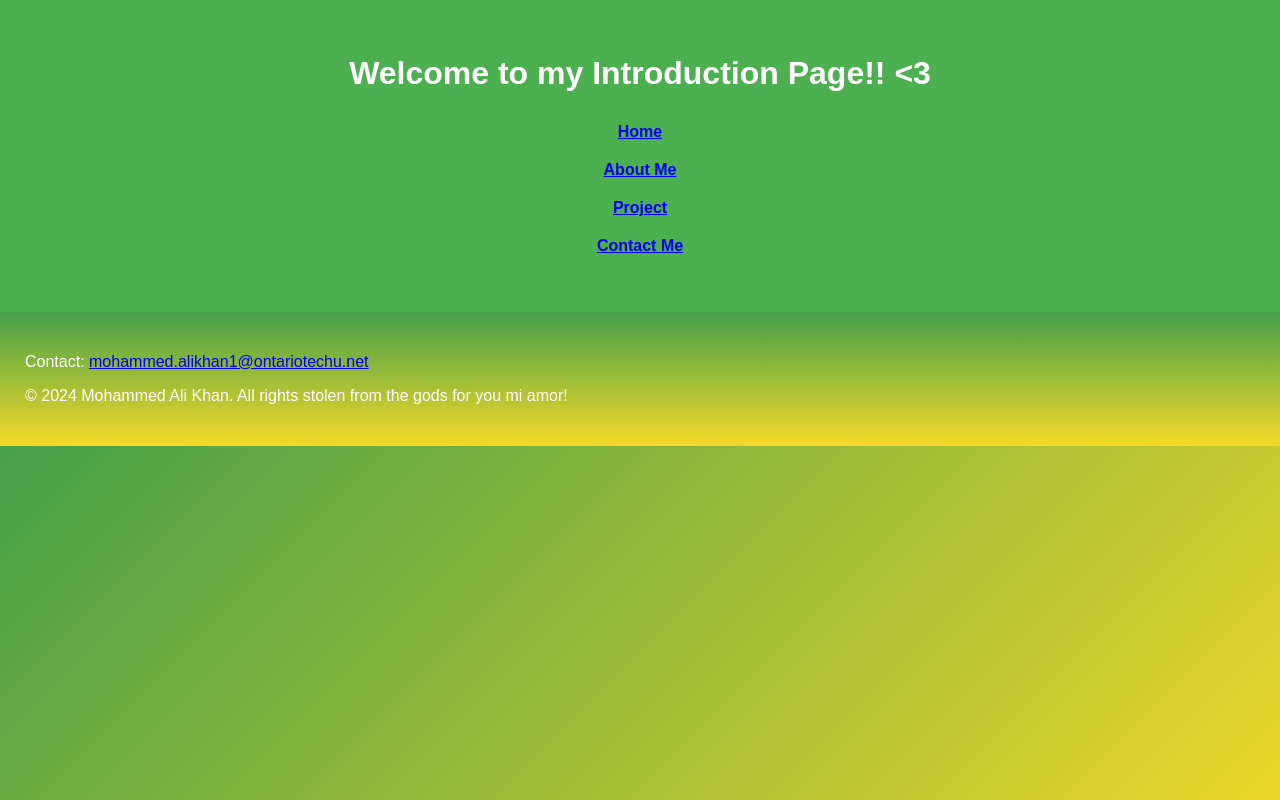
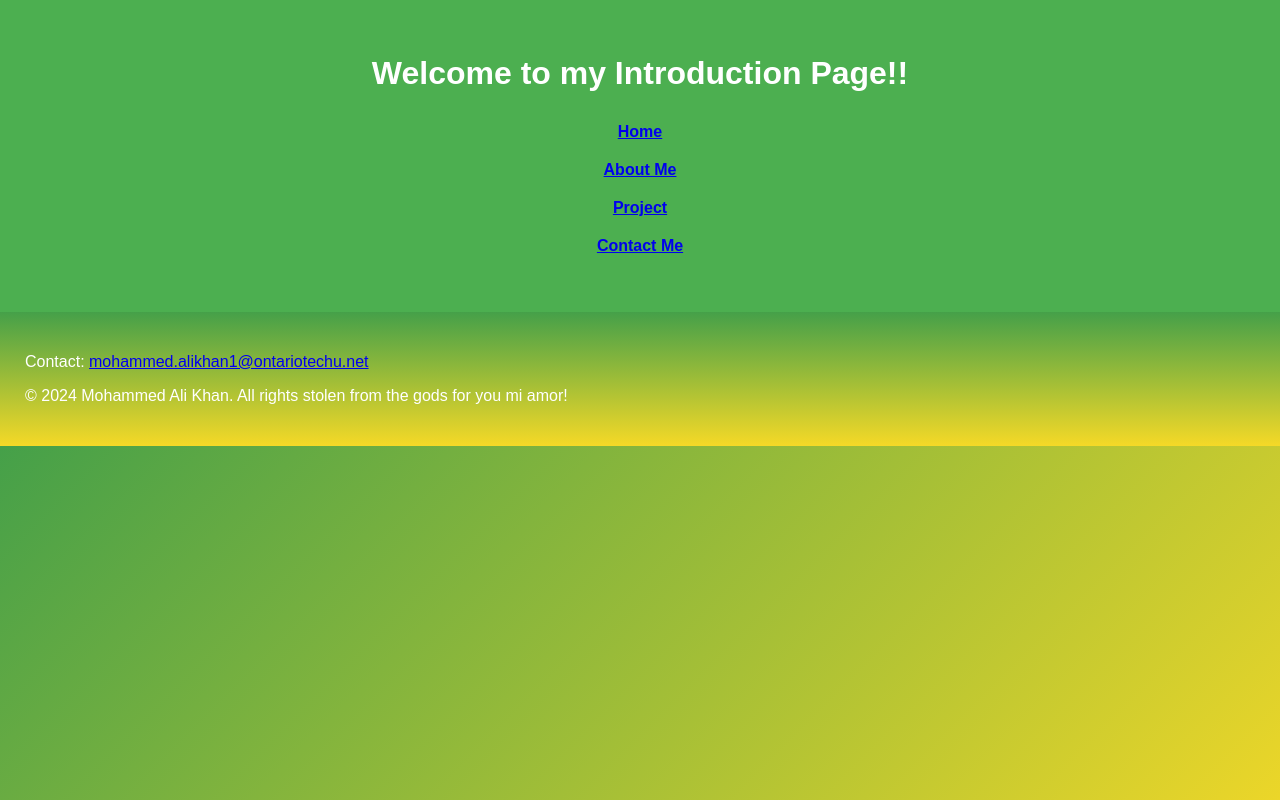
Before and after one commit to mohdkhan768/WebScript, a plain HTML site: page index.html in a window 1280 px wide. Drawn offline with Linux system fonts and the light colour scheme.

Commit message:
small mistake at line 18 fixed

```diff
--- a/index.html
+++ b/index.html
@@ -15,7 +15,7 @@
 <body>
     <div id="wrapper">
         <header>
-            <h1>Welcome to my Introduction Page!! <3</h1> <!-- Properly closed the h1 tag -->
+            <h1>Welcome to my Introduction Page!! </h1> <!-- Properly closed the h1 tag -->
             <nav>
                 <h4>
                     <!-- Linking the other pages -->
```
